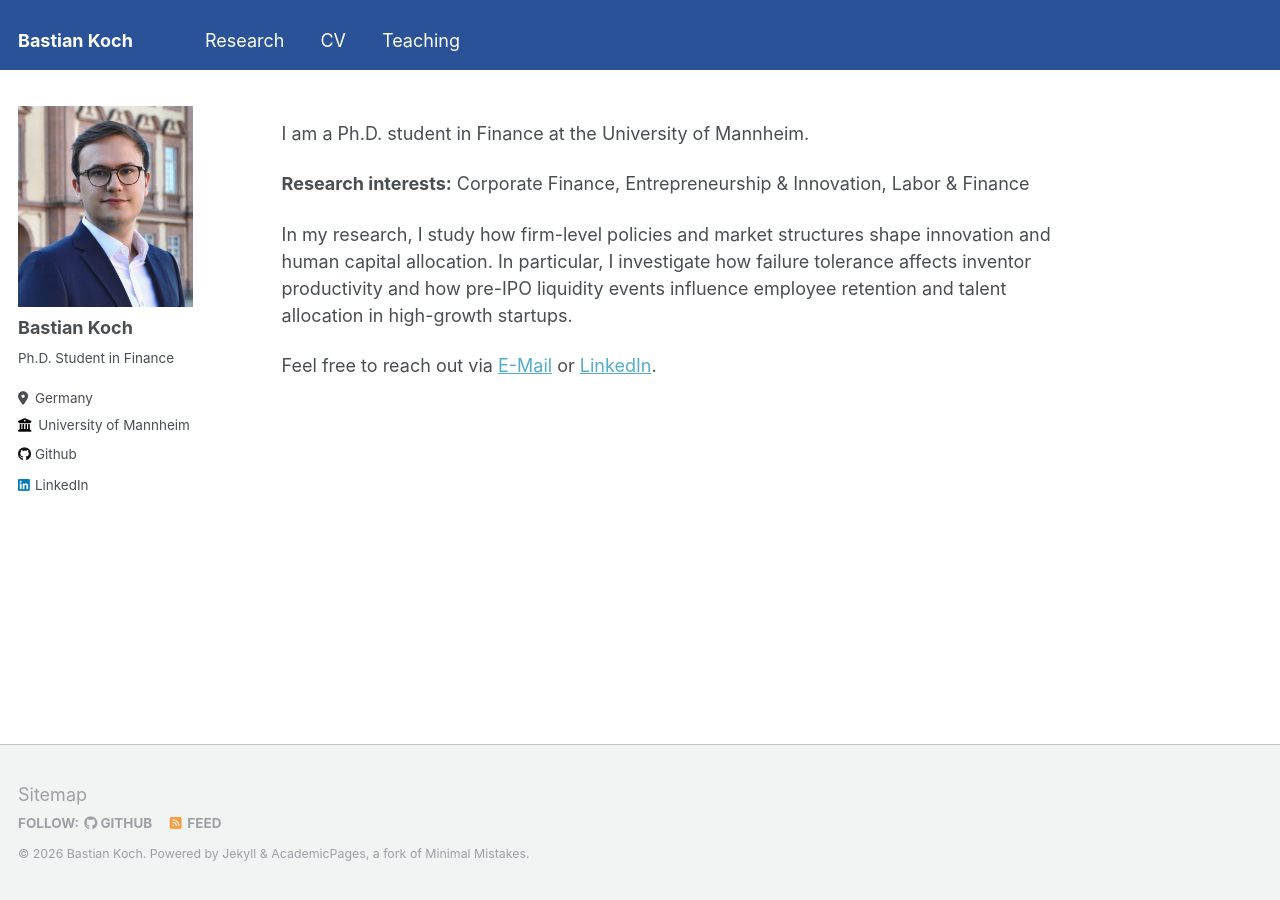
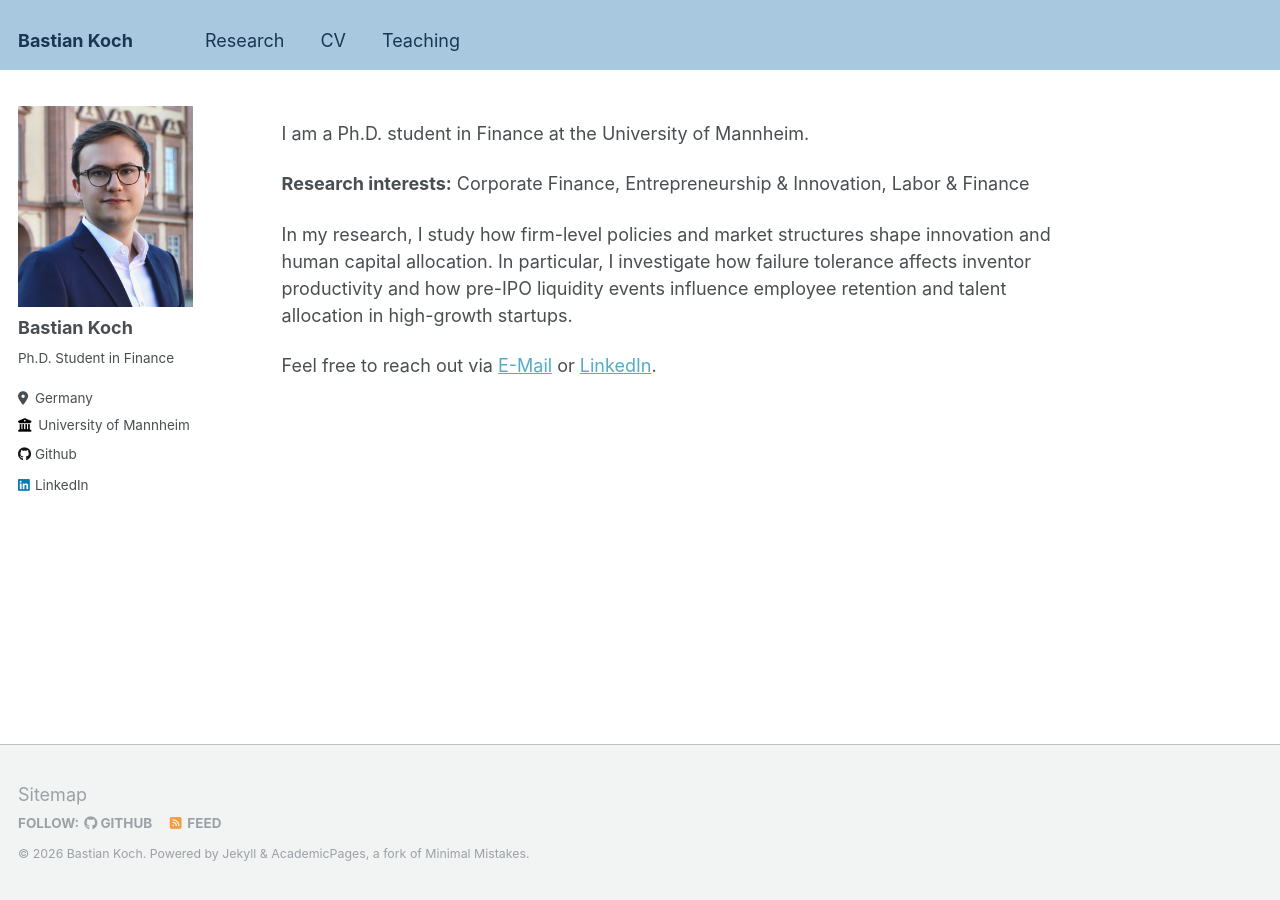
Before and after one commit to BastianKoch/BastianKoch.github.io, a Jekyll site: the page built from _pages/about.md, in a window 1280 px wide. Built offline with Jekyll 4.4.1, drawn with Linux system fonts in a browser that asks for light colours.

Commit message:
Change masthead to light blue #a8c8e0 with dark text
Co-Authored-By: Claude Sonnet 4.6 <noreply@anthropic.com>

```diff
--- a/_sass/_masthead.scss
+++ b/_sass/_masthead.scss
@@ -4,7 +4,7 @@
 
 .masthead {
   position: fixed;
-  background: #2a5298;
+  background: #a8c8e0;
   border-bottom: none;
   height: $masthead-height;
   top: 0;
--- a/_sass/_variables.scss
+++ b/_sass/_variables.scss
@@ -99,8 +99,8 @@ $xing-color                 : #006567;
 $link-color                 : $info-color;
 $link-color-hover           : mix(#000, $link-color, 25%);
 $link-color-visited         : mix(#fff, $link-color, 25%);
-$masthead-link-color        : #ffffff;
-$masthead-link-color-hover  : rgba(255, 255, 255, 0.75);
+$masthead-link-color        : #1a3652;
+$masthead-link-color-hover  : rgba(26, 54, 82, 0.7);
 
 
 /*
```
